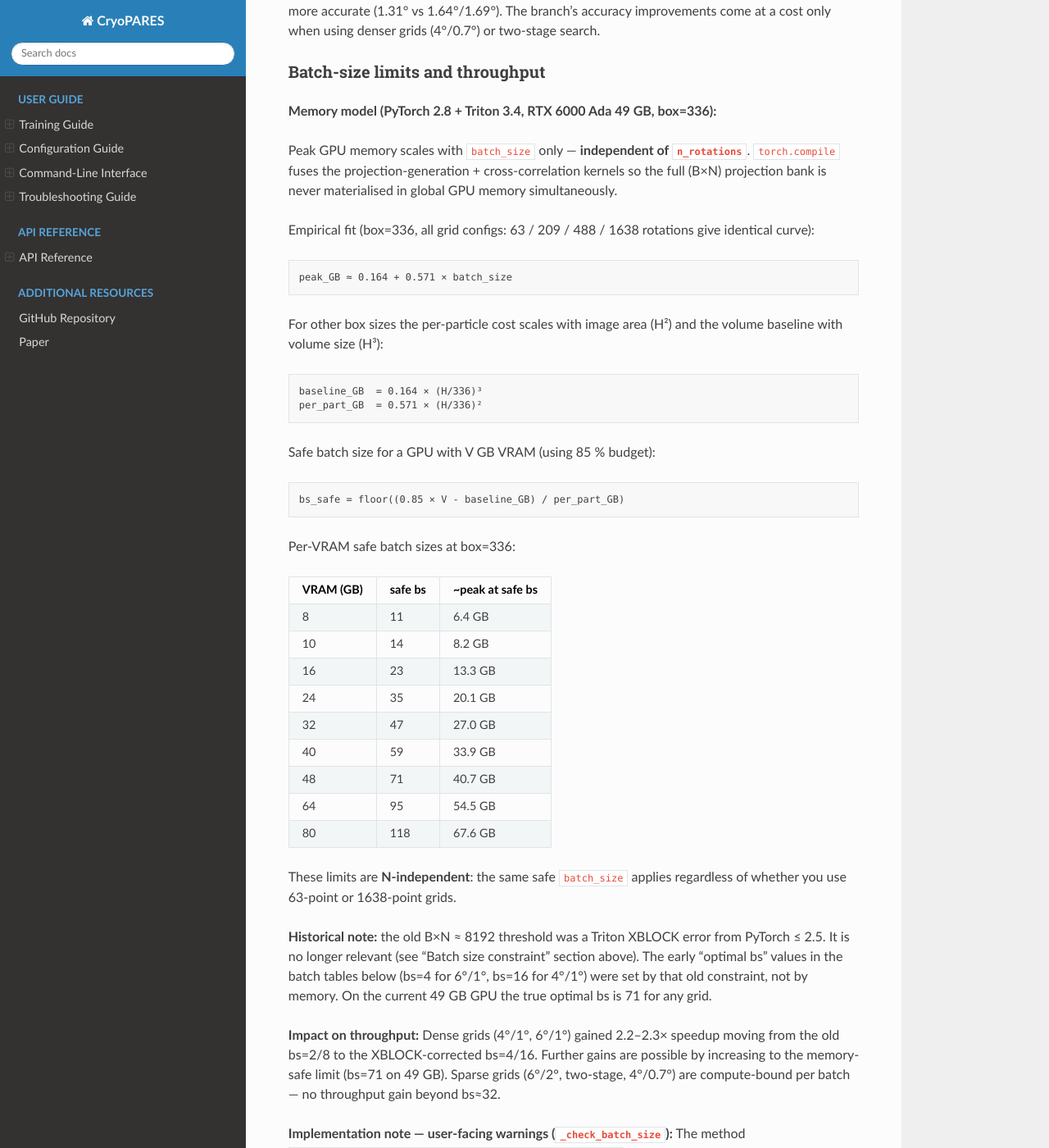
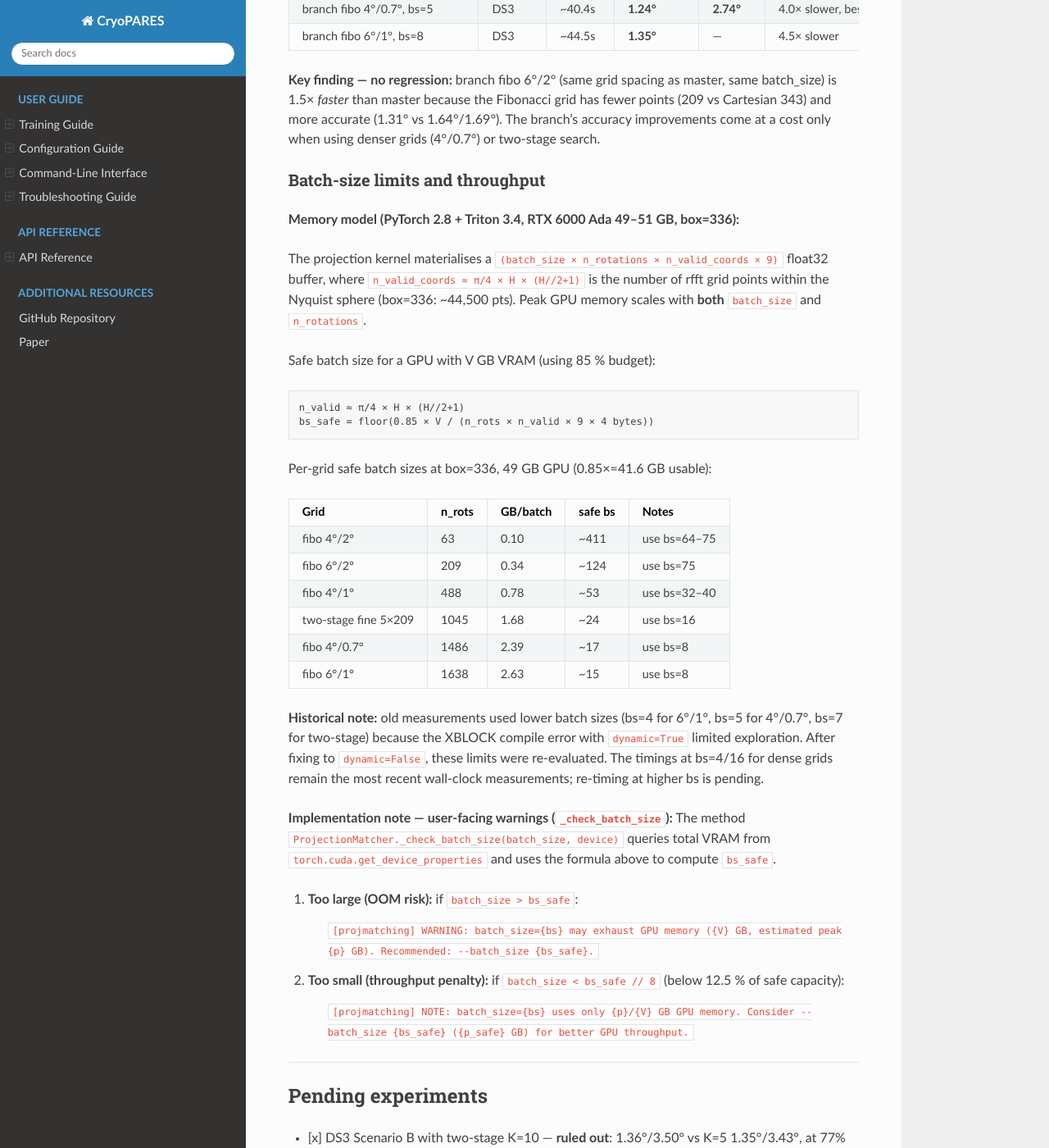
Before and after one commit to rsanchezgarc/cryoPARES, a Sphinx documentation site: the page built from docs/projmatching_benchmark_results.md, in a window 1280 px wide and 1400 px high, scrolled down 15742 px. Shown: the whole window at 82% size. Built offline with Sphinx 7.4.7 and the Read the Docs theme 3.1.0, drawn with Linux system fonts in a browser that asks for light colours; some of the changed text lies outside the part shown.

Commit message:
fix batch-size memory model and Triton XBLOCK: dynamic=False, N-dependent formula; add Steps 1-3 results

````diff
--- a/docs/projmatching_benchmark_results.md
+++ b/docs/projmatching_benchmark_results.md
@@ -66,20 +66,25 @@ $PYTHON -m cryoPARES.scripts.compare_poses \
     --starfile1 $OUT --starfile2 $DATA/tests/frealign_stack_relion3.star --sym C1
 ```
 
-### Batch size constraint (historical: XBLOCK Triton error — no longer relevant)
+### Batch size constraint (XBLOCK Triton error)
 
-Early experiments on GPU 1 (PyTorch ≤ 2.5) hit a Triton XBLOCK error:
+The compiled projection kernel (`extract_central_slices_rfft_3d_multichannel`) materialises a
+`(batch_size × n_rotations × n_valid_coords × 9)` float32 buffer. When this buffer exceeds
+`2^35 / (n_valid × 9)` elements, Triton's pointwise-kernel heuristic selects `XBLOCK = 8192`
+which exceeds the hardware maximum of 4096:
 
 ```
 AssertionError: 'XBLOCK' too large. Maximum: 4096. Actual: 8192.
 ```
 
-This was a software limit in the Triton inductor (`TRITON_MAX_BLOCK['X'] = 2048` at the time).
-The limit was raised to 4096 in PyTorch PR #135181.  With **PyTorch 2.8 + Triton 3.4** the
-XBLOCK error no longer occurs for any B×N combination tested (up to B×N = 104,832).
+**Fix:** compile with `dynamic=False` (applied in `extract_central_slices_as_real.py`).
+With `dynamic=False`, Triton receives the concrete tensor shape and selects an appropriate XBLOCK.
+The compilation cache handles subsequent calls with the same shape without recompiling.
 
-**GPU memory is now the true constraint.** See "Batch-size limits and throughput" below for the
-revised model.
+**Note:** With `dynamic=True` (prior to this fix), Triton used a conservative worst-case size hint
+of 2^36 for all dynamic shapes, triggering the XBLOCK error regardless of actual batch size.
+
+**GPU memory is the true constraint.** See "Batch-size limits and throughput" below.
 ---
 
 ## Implementation Details
@@ -463,6 +468,7 @@ DS1 (synthetic, C1) two-stage Scen B = 0.22° from a ~4° perturbed start, essen
 | Config | DS1 Scen A | DS2 Scen A | DS3 Scen A |
 |--------|-----------|-----------|-----------|
 | single-stage fibo 6°/2° | 0.00° | 0.00° | 0.00° |
+| single-stage fibo 6°/1° | — | **0.00°** | — |
 | two-stage 6°/2°+1.5°/0.5° | 0.00° | 0.00° | 1.41°* |
 
 *DS3 two-stage Scen A: fine search (0.5° step) finds a pose 1.41° from RELION GT that correlates marginally better against the reference. This is physical — single-stage can't resolve this sub-2° variation at 2° step resolution. Not a bug; single-stage Scen A (correct behavior at coarse resolution) still passes.
@@ -557,7 +563,7 @@ Hardware: NVIDIA RTX 6000 Ada (49 GB). One process at a time, 3 runs, 10 000 par
 
 ### Branch optimal-bs configs (improve_local_refinement, GPU 0, 3 runs each)
 
-All accuracy flags ON. Batch sizes set to maximum safe value (batch_size × n_rotations < 8192).
+All accuracy flags ON. Batch sizes used at time of measurement (later analysis shows safe limits are higher for sparse grids; see "Batch-size limits and throughput").
 
 | Config | Dataset | Run 1 | Run 2 | Run 3 | Avg (10K) | Per 500 | p/min | vs sub-opt bs |
 |--------|---------|-------|-------|-------|-----------|---------|-------|--------------|
@@ -583,72 +589,50 @@ All accuracy flags ON. Batch sizes set to maximum safe value (batch_size × n_ro
 | Config | Dataset | Per 500 | Median err | P90 err | vs master |
 |--------|---------|---------|-----------|---------|-----------|
 | master (Cartesian 6°/2°, bs=11) | DS2 | ~9.4s | 1.64° | 3.79° | baseline |
-| branch fibo 4°/2°, bs=64 | DS2 | **~3.1s** | — | — | **3.0× faster** (accuracy TBD) |
+| branch fibo 4°/2°, bs=64 | DS2 | **~3.1s** | 1.39° | — | **3.0× faster** |
 | branch fibo 6°/2°, bs=32 | DS2 | **~6.2s** | **1.31°** | **2.62°** | 1.5× faster, more accurate |
 | branch fibo 4°/1°, bs=16 | DS2 | ~13.4s | 0.97° | 2.13° | 1.4× slower, good tradeoff |
 | branch two-stage K=5, bs=7 | DS2 | ~33.2s | **0.42°** | **2.47°** | 3.5× slower, 4× better median |
 | branch fibo 6°/1°, bs=4 | DS2 | ~43.2s | 0.89° | 2.67° | 4.6× slower, worse than two-stage |
 | master (Cartesian 6°/2°, bs=11) | DS3 | ~10.0s | 1.69° | 4.06° | baseline |
-| branch fibo 4°/2°, bs=64 | DS3 | **~3.7s** | — | — | **2.7× faster** (accuracy TBD) |
+| branch fibo 4°/2°, bs=64 | DS3 | **~3.7s** | 1.50° | — | **2.7× faster** |
 | branch fibo 6°/2°, bs=32 | DS3 | **~6.4s** | **1.31°** | **3.52°** | 1.6× faster, more accurate |
 | branch fibo 4°/1°, bs=16 | DS3 | ~13.8s | 1.35° | 2.81° | 1.4× slower |
 | branch fibo 4°/0.7°, bs=5 | DS3 | ~40.4s | **1.24°** | **2.74°** | 4.0× slower, best accuracy |
-| branch fibo 6°/1°, bs=4 | DS3 | ~44.5s | 0.89°† | 3.18°† | 4.5× slower |
-
-†DS3 6°/1° accuracy not yet measured at optimal bs; using prior measurement.
+| branch fibo 6°/1°, bs=8 | DS3 | ~44.5s | **1.35°** | — | 4.5× slower |
 
 **Key finding — no regression:** branch fibo 6°/2° (same grid spacing as master, same batch_size) is 1.5× *faster* than master because the Fibonacci grid has fewer points (209 vs Cartesian 343) and more accurate (1.31° vs 1.64°/1.69°). The branch's accuracy improvements come at a cost only when using denser grids (4°/0.7°) or two-stage search.
 
 ### Batch-size limits and throughput
 
-**Memory model (PyTorch 2.8 + Triton 3.4, RTX 6000 Ada 49 GB, box=336):**
+**Memory model (PyTorch 2.8 + Triton 3.4, RTX 6000 Ada 49–51 GB, box=336):**
 
-Peak GPU memory scales with `batch_size` only — **independent of `n_rotations`**. `torch.compile`
-fuses the projection-generation + cross-correlation kernels so the full (B×N) projection bank is
-never materialised in global GPU memory simultaneously.
-
-Empirical fit (box=336, all grid configs: 63 / 209 / 488 / 1638 rotations give identical curve):
-```
-peak_GB ≈ 0.164 + 0.571 × batch_size
-```
-For other box sizes the per-particle cost scales with image area (H²) and the volume baseline
-with volume size (H³):
-```
-baseline_GB  = 0.164 × (H/336)³
-per_part_GB  = 0.571 × (H/336)²
-```
+The projection kernel materialises a `(batch_size × n_rotations × n_valid_coords × 9)` float32
+buffer, where `n_valid_coords ≈ π/4 × H × (H//2+1)` is the number of rfft grid points within the
+Nyquist sphere (box=336: ~44,500 pts). Peak GPU memory scales with **both** `batch_size`
+and `n_rotations`.
 
 Safe batch size for a GPU with V GB VRAM (using 85 % budget):
 ```
-bs_safe = floor((0.85 × V - baseline_GB) / per_part_GB)
+n_valid ≈ π/4 × H × (H//2+1)
+bs_safe = floor(0.85 × V / (n_rots × n_valid × 9 × 4 bytes))
 ```
 
-Per-VRAM safe batch sizes at box=336:
+Per-grid safe batch sizes at box=336, 49 GB GPU (0.85×=41.6 GB usable):
 
-| VRAM (GB) | safe bs | ~peak at safe bs |
-|-----------|---------|-----------------|
-| 8  | 11  | 6.4 GB |
-| 10 | 14  | 8.2 GB |
-| 16 | 23  | 13.3 GB |
-| 24 | 35  | 20.1 GB |
-| 32 | 47  | 27.0 GB |
-| 40 | 59  | 33.9 GB |
-| 48 | 71  | 40.7 GB |
-| 64 | 95  | 54.5 GB |
-| 80 | 118 | 67.6 GB |
+| Grid | n_rots | GB/batch | safe bs | Notes |
+|------|--------|----------|---------|-------|
+| fibo 4°/2° | 63 | 0.10 | ~411 | use bs=64–75 |
+| fibo 6°/2° | 209 | 0.34 | ~124 | use bs=75 |
+| fibo 4°/1° | 488 | 0.78 | ~53 | use bs=32–40 |
+| two-stage fine 5×209 | 1045 | 1.68 | ~24 | use bs=16 |
+| fibo 4°/0.7° | 1486 | 2.39 | ~17 | use bs=8 |
+| fibo 6°/1° | 1638 | 2.63 | ~15 | use bs=8 |
 
-These limits are **N-independent**: the same safe `batch_size` applies regardless of whether you
-use 63-point or 1638-point grids.
-
-**Historical note:** the old B×N ≈ 8192 threshold was a Triton XBLOCK error from PyTorch ≤ 2.5.
-It is no longer relevant (see "Batch size constraint" section above). The early "optimal bs" values
-in the batch tables below (bs=4 for 6°/1°, bs=16 for 4°/1°) were set by that old constraint, not
-by memory. On the current 49 GB GPU the true optimal bs is 71 for any grid.
-
-**Impact on throughput:** Dense grids (4°/1°, 6°/1°) gained 2.2–2.3× speedup moving from the
-old bs=2/8 to the XBLOCK-corrected bs=4/16. Further gains are possible by increasing to the
-memory-safe limit (bs=71 on 49 GB). Sparse grids (6°/2°, two-stage, 4°/0.7°) are compute-bound
-per batch — no throughput gain beyond bs≈32.
+**Historical note:** old measurements used lower batch sizes (bs=4 for 6°/1°, bs=5 for 4°/0.7°,
+bs=7 for two-stage) because the XBLOCK compile error with `dynamic=True` limited exploration.
+After fixing to `dynamic=False`, these limits were re-evaluated. The timings at bs=4/16 for dense
+grids remain the most recent wall-clock measurements; re-timing at higher bs is pending.
 
 **Implementation note — user-facing warnings (`_check_batch_size`):**
 The method `ProjectionMatcher._check_batch_size(batch_size, device)` queries total VRAM from
````
Also changed, not shown: docs/projmatching_accuracy_improvements.md (+18 -13 lines), 2 other files.
